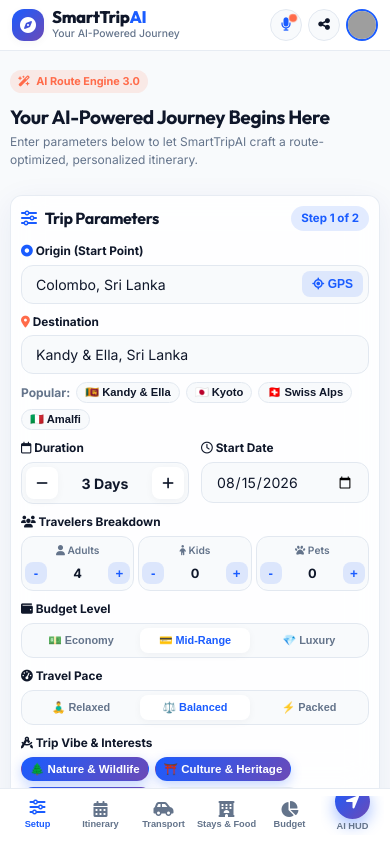
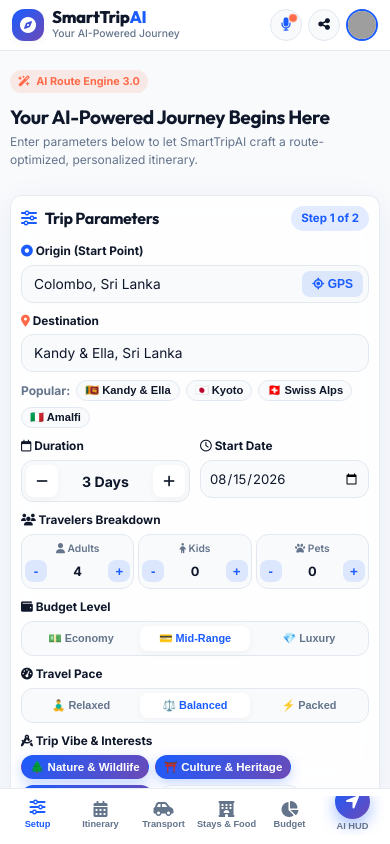
Before and after one commit to ShelumHansana/SmartTripAI, a website: page index.html in a window 390 px wide. Drawn offline with nearby package versions, Linux system fonts and the light colour scheme; grey boxes are pictures that could not be loaded.

Commit message:
Fix iPhone Dynamic Island notch padding and date input overflow

```diff
--- a/public/styles.css
+++ b/public/styles.css
@@ -390,9 +390,11 @@ body.native-app .app-bar {
   display: flex;
   align-items: center;
   justify-content: space-between;
-  padding: 12px 20px;
+  padding: 12px 16px;
+  padding-top: max(12px, env(safe-area-inset-top, 0px));
   background: var(--bg-glass);
   backdrop-filter: blur(12px);
+  -webkit-backdrop-filter: blur(12px);
   border-bottom: 1px solid var(--bg-glass-border);
   position: sticky;
   top: 0;
@@ -608,7 +610,11 @@ body.native-app .app-bar {
 
 .form-row {
   display: flex;
-  gap: 12px;
+  gap: 10px;
+}
+
+.form-row > * {
+  min-width: 0;
 }
 
 .form-label {
@@ -621,15 +627,27 @@ body.native-app .app-bar {
 
 .form-control {
   width: 100%;
-  padding: 10px 14px;
+  max-width: 100%;
+  box-sizing: border-box;
+  padding: 10px 12px;
   font-family: var(--font-main);
-  font-size: 0.88rem;
+  font-size: 0.86rem;
   background: var(--bg-app);
   border: 1px solid var(--border-color);
   border-radius: var(--radius-md);
   color: var(--text-main);
   outline: none;
   transition: var(--transition-fast);
+  min-width: 0;
+}
+
+input[type="date"].form-control {
+  min-width: 0;
+  max-width: 100%;
+  -webkit-appearance: none;
+  appearance: none;
+  font-size: 0.82rem;
+  padding: 9px 8px;
 }
 
 .form-control:focus {
@@ -2627,3 +2645,44 @@ button {
     margin: 0 auto;
   }
 }
+
+/* iOS & Android Standalone PWA Mode (Added to Home Screen) */
+@media (display-mode: standalone) {
+  .simulator-bar {
+    display: none !important;
+  }
+
+  .phone-header {
+    display: none !important;
+  }
+
+  .home-indicator {
+    display: none !important;
+  }
+
+  .app-viewport {
+    padding: 0 !important;
+    height: 100vh !important;
+    height: 100dvh !important;
+    width: 100% !important;
+  }
+
+  .mobile-frame {
+    width: 100% !important;
+    max-width: 100% !important;
+    height: 100vh !important;
+    height: 100dvh !important;
+    border-radius: 0 !important;
+    box-shadow: none !important;
+    border: none !important;
+  }
+
+  .app-bar {
+    padding-top: max(44px, env(safe-area-inset-top, 44px)) !important;
+  }
+
+  .bottom-tab-bar {
+    padding-bottom: max(20px, env(safe-area-inset-bottom, 20px)) !important;
+    min-height: 64px !important;
+  }
+}
--- a/styles.css
+++ b/styles.css
@@ -390,9 +390,11 @@ body.native-app .app-bar {
   display: flex;
   align-items: center;
   justify-content: space-between;
-  padding: 12px 20px;
+  padding: 12px 16px;
+  padding-top: max(12px, env(safe-area-inset-top, 0px));
   background: var(--bg-glass);
   backdrop-filter: blur(12px);
+  -webkit-backdrop-filter: blur(12px);
   border-bottom: 1px solid var(--bg-glass-border);
   position: sticky;
   top: 0;
@@ -608,7 +610,11 @@ body.native-app .app-bar {
 
 .form-row {
   display: flex;
-  gap: 12px;
+  gap: 10px;
+}
+
+.form-row > * {
+  min-width: 0;
 }
 
 .form-label {
@@ -621,15 +627,27 @@ body.native-app .app-bar {
 
 .form-control {
   width: 100%;
-  padding: 10px 14px;
+  max-width: 100%;
+  box-sizing: border-box;
+  padding: 10px 12px;
   font-family: var(--font-main);
-  font-size: 0.88rem;
+  font-size: 0.86rem;
   background: var(--bg-app);
   border: 1px solid var(--border-color);
   border-radius: var(--radius-md);
   color: var(--text-main);
   outline: none;
   transition: var(--transition-fast);
+  min-width: 0;
+}
+
+input[type="date"].form-control {
+  min-width: 0;
+  max-width: 100%;
+  -webkit-appearance: none;
+  appearance: none;
+  font-size: 0.82rem;
+  padding: 9px 8px;
 }
 
 .form-control:focus {
@@ -2627,3 +2645,44 @@ button {
     margin: 0 auto;
   }
 }
+
+/* iOS & Android Standalone PWA Mode (Added to Home Screen) */
+@media (display-mode: standalone) {
+  .simulator-bar {
+    display: none !important;
+  }
+
+  .phone-header {
+    display: none !important;
+  }
+
+  .home-indicator {
+    display: none !important;
+  }
+
+  .app-viewport {
+    padding: 0 !important;
+    height: 100vh !important;
+    height: 100dvh !important;
+    width: 100% !important;
+  }
+
+  .mobile-frame {
+    width: 100% !important;
+    max-width: 100% !important;
+    height: 100vh !important;
+    height: 100dvh !important;
+    border-radius: 0 !important;
+    box-shadow: none !important;
+    border: none !important;
+  }
+
+  .app-bar {
+    padding-top: max(44px, env(safe-area-inset-top, 44px)) !important;
+  }
+
+  .bottom-tab-bar {
+    padding-bottom: max(20px, env(safe-area-inset-bottom, 20px)) !important;
+    min-height: 64px !important;
+  }
+}
--- a/www/styles.css
+++ b/www/styles.css
@@ -390,9 +390,11 @@ body.native-app .app-bar {
   display: flex;
   align-items: center;
   justify-content: space-between;
-  padding: 12px 20px;
+  padding: 12px 16px;
+  padding-top: max(12px, env(safe-area-inset-top, 0px));
   background: var(--bg-glass);
   backdrop-filter: blur(12px);
+  -webkit-backdrop-filter: blur(12px);
   border-bottom: 1px solid var(--bg-glass-border);
   position: sticky;
   top: 0;
@@ -608,7 +610,11 @@ body.native-app .app-bar {
 
 .form-row {
   display: flex;
-  gap: 12px;
+  gap: 10px;
+}
+
+.form-row > * {
+  min-width: 0;
 }
 
 .form-label {
@@ -621,15 +627,27 @@ body.native-app .app-bar {
 
 .form-control {
   width: 100%;
-  padding: 10px 14px;
+  max-width: 100%;
+  box-sizing: border-box;
+  padding: 10px 12px;
   font-family: var(--font-main);
-  font-size: 0.88rem;
+  font-size: 0.86rem;
   background: var(--bg-app);
   border: 1px solid var(--border-color);
   border-radius: var(--radius-md);
   color: var(--text-main);
   outline: none;
   transition: var(--transition-fast);
+  min-width: 0;
+}
+
+input[type="date"].form-control {
+  min-width: 0;
+  max-width: 100%;
+  -webkit-appearance: none;
+  appearance: none;
+  font-size: 0.82rem;
+  padding: 9px 8px;
 }
 
 .form-control:focus {
@@ -2627,3 +2645,44 @@ button {
     margin: 0 auto;
   }
 }
+
+/* iOS & Android Standalone PWA Mode (Added to Home Screen) */
+@media (display-mode: standalone) {
+  .simulator-bar {
+    display: none !important;
+  }
+
+  .phone-header {
+    display: none !important;
+  }
+
+  .home-indicator {
+    display: none !important;
+  }
+
+  .app-viewport {
+    padding: 0 !important;
+    height: 100vh !important;
+    height: 100dvh !important;
+    width: 100% !important;
+  }
+
+  .mobile-frame {
+    width: 100% !important;
+    max-width: 100% !important;
+    height: 100vh !important;
+    height: 100dvh !important;
+    border-radius: 0 !important;
+    box-shadow: none !important;
+    border: none !important;
+  }
+
+  .app-bar {
+    padding-top: max(44px, env(safe-area-inset-top, 44px)) !important;
+  }
+
+  .bottom-tab-bar {
+    padding-bottom: max(20px, env(safe-area-inset-bottom, 20px)) !important;
+    min-height: 64px !important;
+  }
+}
```
